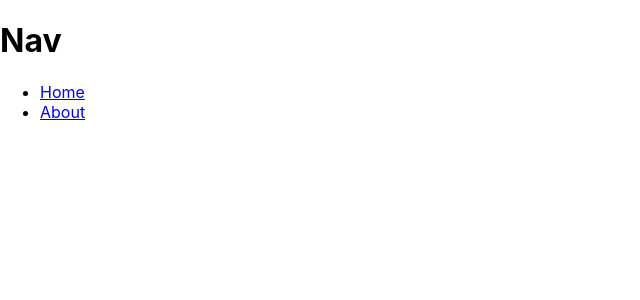
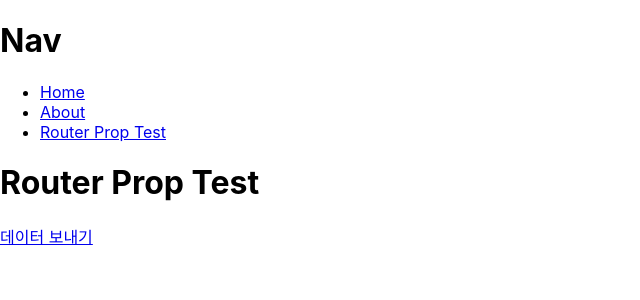
Before and after one commit to canonn11/Simple-Webapp_React, a React (Create React App) app: page /routerproptest in a window 1280 px wide. Before the commit this address had no page. Shown: the top 300 px of the page, without its empty margins (0-640 px from the left). Built offline with nearby package versions, Linux system fonts and the light colour scheme; the HTML template or start-up script is replaced by a standard one.

Commit message:
react router v6 uselocation props tested

```diff
--- a/src/App.tsx
+++ b/src/App.tsx
@@ -3,6 +3,8 @@ import { BrowserRouter as Router, Routes, Route } from "react-router-dom";
 import Home from "./routes/home";
 import About from "./routes/about";
 import Nav from "./components/Nav";
+import RouterPropTest from "./routes/RouterPropTest"
+import RouterPropTestResult from "./routes/RouterPropTestResult"
 
 function App() {
   return (
@@ -12,6 +14,8 @@ function App() {
         <Routes>
           <Route path="/" element={<Home />} />
           <Route path = "/about" element = {<About />} />
+          <Route path="/routerproptest" element={<RouterPropTest />} />
+          <Route path = "/routerproptestresult" element = {<RouterPropTestResult />} />
         </Routes>
       </Router>
     </>
--- a/src/components/Nav.tsx
+++ b/src/components/Nav.tsx
@@ -7,6 +7,7 @@ export default function Nav(){
         <ul className="navList">
             <li><Link to="/">Home</Link> </li>
             <li><Link to="/about">About</Link> </li>
+            <li><Link to="/routerproptest">Router Prop Test</Link> </li>
         </ul></>
     )
 }
--- /dev/null
+++ b/src/routes/RouterPropTest.tsx
@@ -0,0 +1,15 @@
+import { Link } from "react-router-dom";
+
+
+export default function RouterPropTest() {
+    const profile = {
+        name : "myungkwan",
+        age: "25",
+    }
+  return (
+    <>
+      <h1>Router Prop Test</h1>
+      <Link to={"/routerproptestresult"} state = {{profile}}>데이터 보내기</Link>
+    </>
+  );
+}
--- /dev/null
+++ b/src/routes/RouterPropTestResult.tsx
@@ -0,0 +1,21 @@
+import { useLocation } from "react-router-dom";
+
+interface stateType{
+    profile:{
+        name:String;
+        age:String;
+    };
+}
+
+export default function RouterPropTestResult() {
+    const {state}  = useLocation();
+    const name = state.profile.name;
+    const age = state.profile.age;
+    return (
+      <>
+        <h1>Router Prop Test Result</h1>
+        <h2>name : {name}</h2>
+        <h2>age : {age}</h2>
+      </>
+    );
+  }
```
